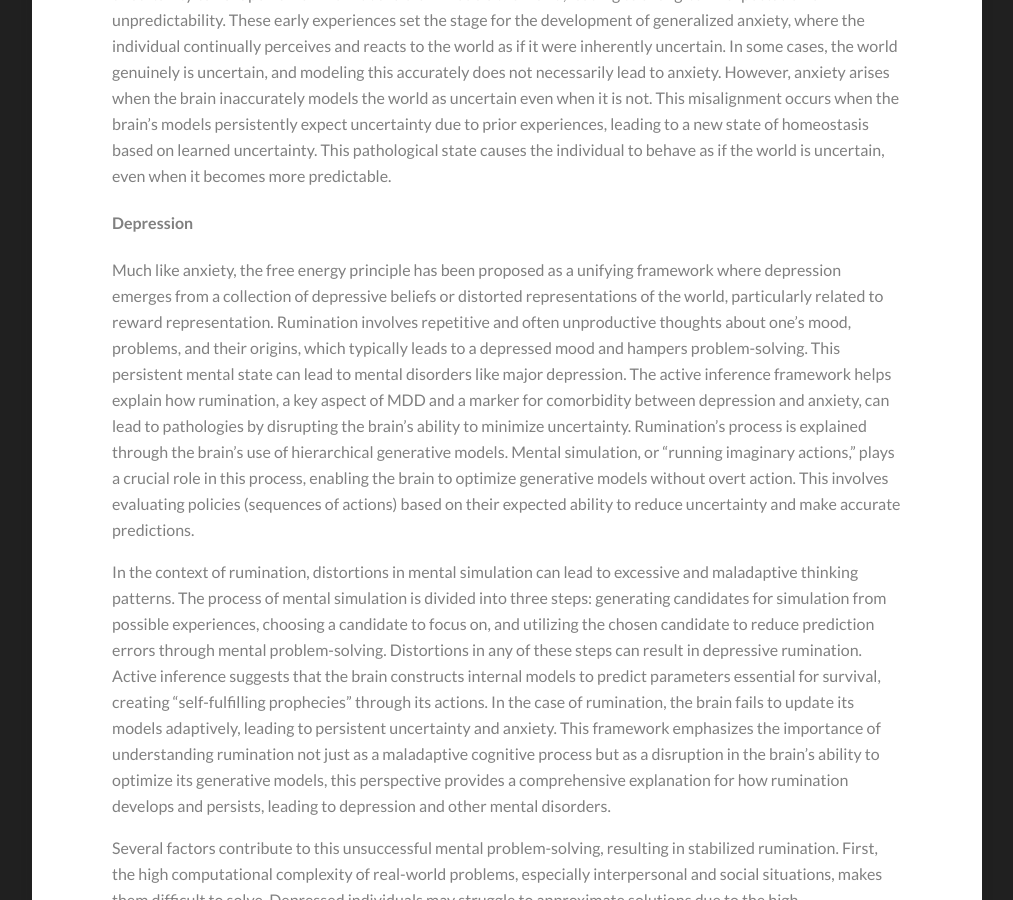
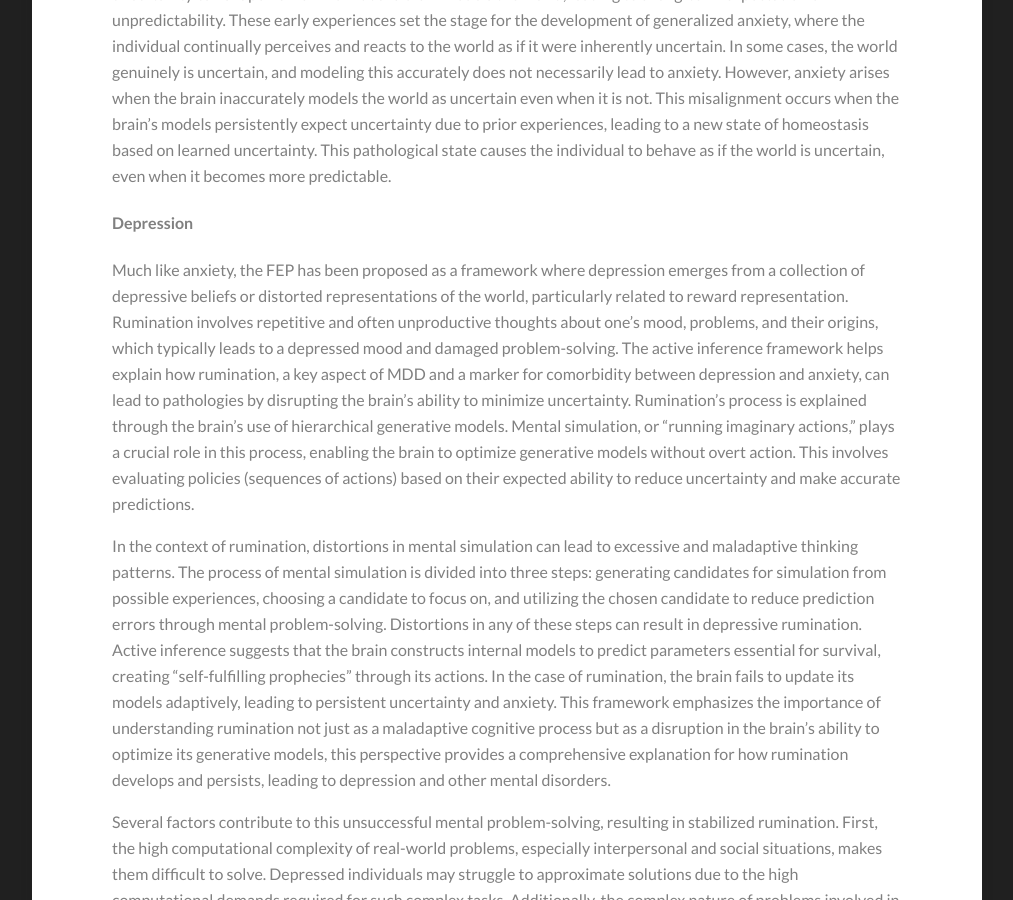
Before and after one commit to Kamran-Afzali/Kamran-Afzali.github.io, a Jekyll site: the page built from _posts/2025-03-25-FEP_ANX_DEP.md, in a window 1280 px wide and 900 px high, scrolled down 3266 px. Shown: the whole window, without its empty margins (133-1146 px from the left). Built offline with Jekyll 4.4.1, drawn with Linux system fonts in a browser that asks for light colours.

Commit message:
Update 2025-03-25-FEP_ANX_DEP.md

```diff
--- a/_posts/2025-03-25-FEP_ANX_DEP.md
+++ b/_posts/2025-03-25-FEP_ANX_DEP.md
@@ -27,7 +27,7 @@ This process can be understood through Bayesian learning, where the brain update
 
 #### Depression
 
-Much like anxiety, the free energy principle has been proposed as a unifying framework where depression emerges from a collection of depressive beliefs or distorted representations of the world, particularly related to reward representation. Rumination involves repetitive and often unproductive thoughts about one’s mood, problems, and their origins, which typically leads to a depressed mood and hampers problem-solving. This persistent mental state can lead to mental disorders like major depression. The active inference framework helps explain how rumination, a key aspect of MDD and a marker for comorbidity between depression and anxiety, can lead to pathologies by disrupting the brain's ability to minimize uncertainty. Rumination's process is explained through the brain's use of hierarchical generative models. Mental simulation, or "running imaginary actions," plays a crucial role in this process, enabling the brain to optimize generative models without overt action. This involves evaluating policies (sequences of actions) based on their expected ability to reduce uncertainty and make accurate predictions.
+Much like anxiety, the FEP has been proposed as a framework where depression emerges from a collection of depressive beliefs or distorted representations of the world, particularly related to reward representation. Rumination involves repetitive and often unproductive thoughts about one’s mood, problems, and their origins, which typically leads to a depressed mood and damaged problem-solving. The active inference framework helps explain how rumination, a key aspect of MDD and a marker for comorbidity between depression and anxiety, can lead to pathologies by disrupting the brain's ability to minimize uncertainty. Rumination's process is explained through the brain's use of hierarchical generative models. Mental simulation, or "running imaginary actions," plays a crucial role in this process, enabling the brain to optimize generative models without overt action. This involves evaluating policies (sequences of actions) based on their expected ability to reduce uncertainty and make accurate predictions.
 
 In the context of rumination, distortions in mental simulation can lead to excessive and maladaptive thinking patterns. The process of mental simulation is divided into three steps: generating candidates for simulation from possible experiences, choosing a candidate to focus on, and utilizing the chosen candidate to reduce prediction errors through mental problem-solving. Distortions in any of these steps can result in depressive rumination. Active inference suggests that the brain constructs internal models to predict parameters essential for survival, creating "self-fulfilling prophecies" through its actions. In the case of rumination, the brain fails to update its models adaptively, leading to persistent uncertainty and anxiety. This framework emphasizes the importance of understanding rumination not just as a maladaptive cognitive process but as a disruption in the brain’s ability to optimize its generative models, this perspective provides a comprehensive explanation for how rumination develops and persists, leading to depression and other mental disorders.
 
```
